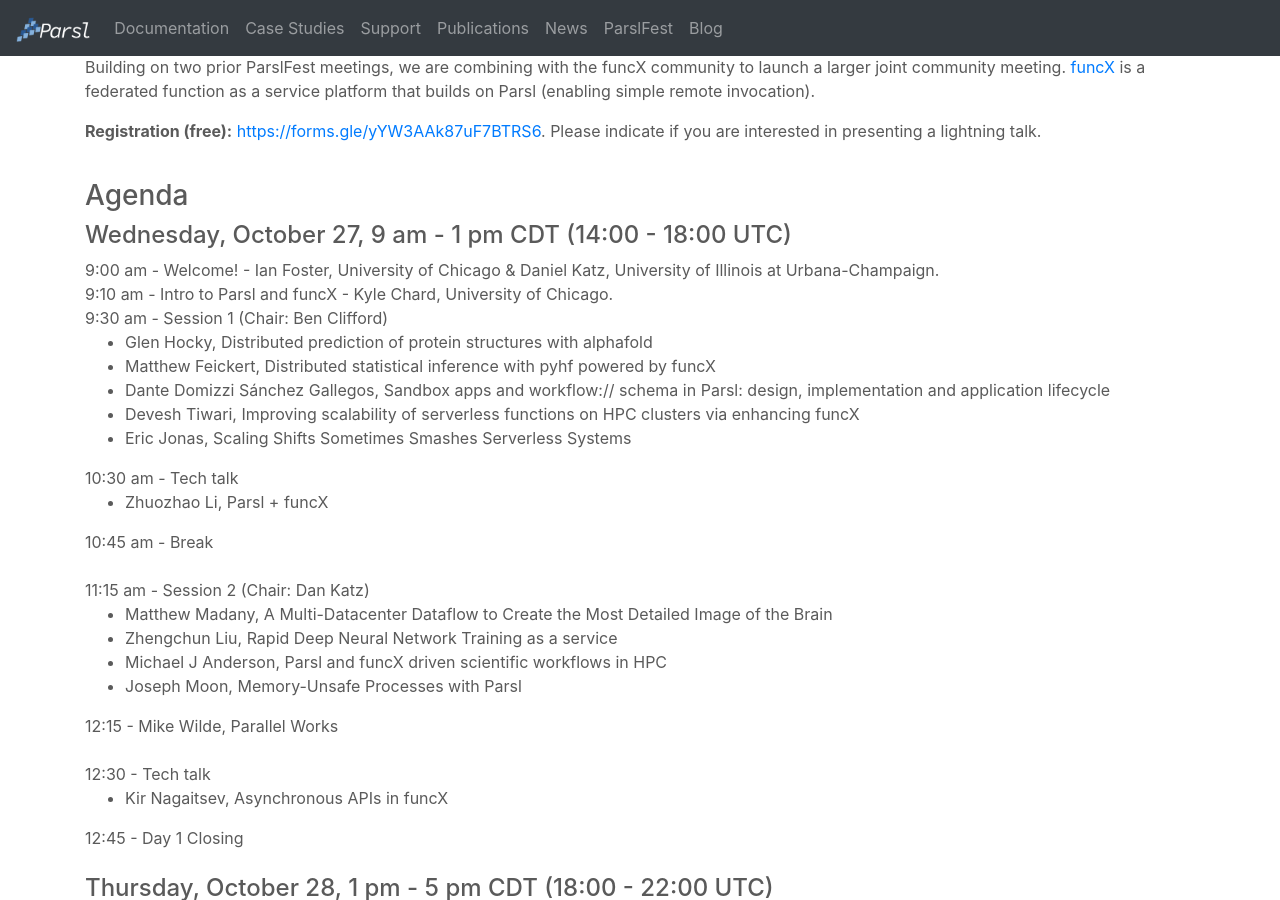
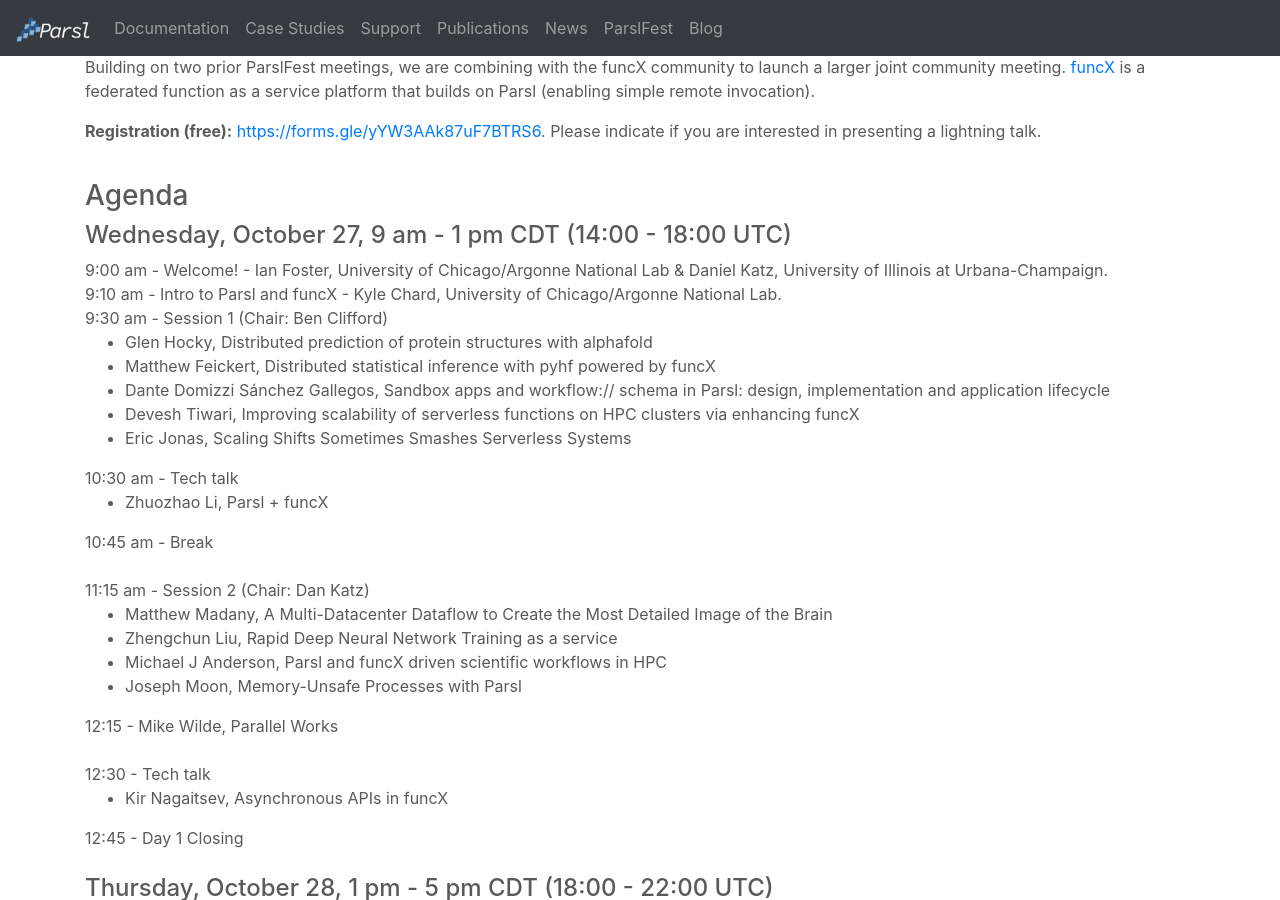
Before and after one commit to Parsl/parsl.github.io, a Jekyll site: the page built from parslfest2021.html, in a window 1280 px wide and 900 px high, scrolled down 448 px. Built offline with Jekyll 4.4.1, drawn with Linux system fonts in a browser that asks for light colours.

Commit message:
Update parslfest2021.html

```diff
--- a/parslfest2021.html
+++ b/parslfest2021.html
@@ -36,8 +36,8 @@
 
       <h4>Wednesday, October 27, 9 am - 1 pm CDT (14:00 - 18:00 UTC)</h4>
 
-      9:00 am - Welcome! - Ian Foster, University of Chicago &amp; Daniel Katz, University of Illinois at Urbana-Champaign.  <br />
-      9:10 am - Intro to Parsl and funcX - Kyle Chard, University of Chicago.  <br />
+      9:00 am - Welcome! - Ian Foster, University of Chicago/Argonne National Lab &amp; Daniel Katz, University of Illinois at Urbana-Champaign.  <br />
+      9:10 am - Intro to Parsl and funcX - Kyle Chard, University of Chicago/Argonne National Lab.  <br />
 
       9:30 am - Session 1 (Chair: Ben Clifford)
       <ul>
```
